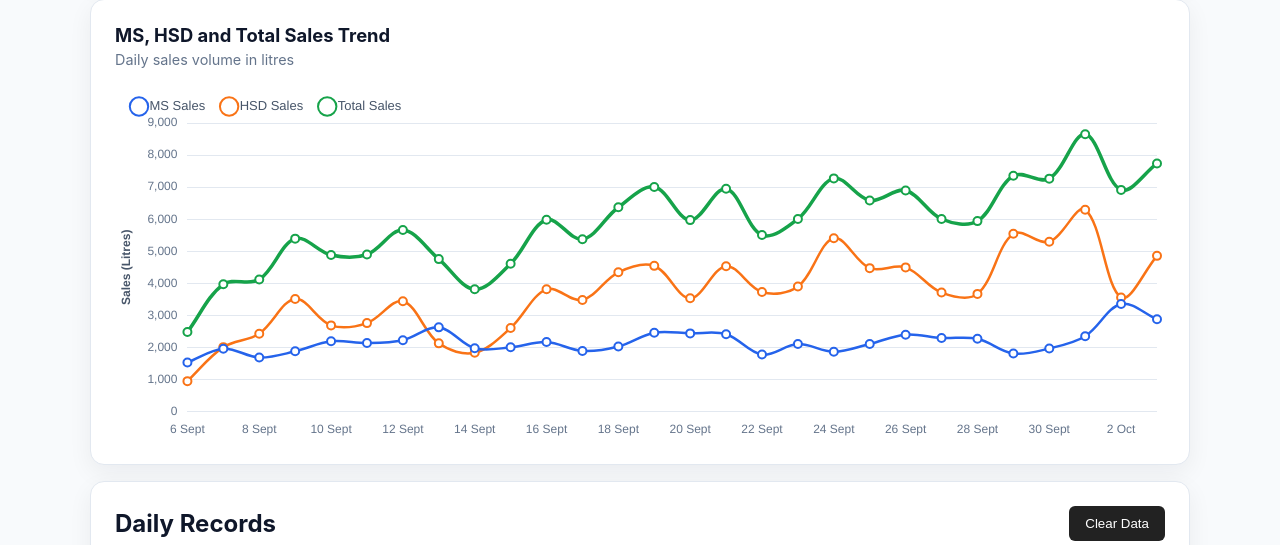
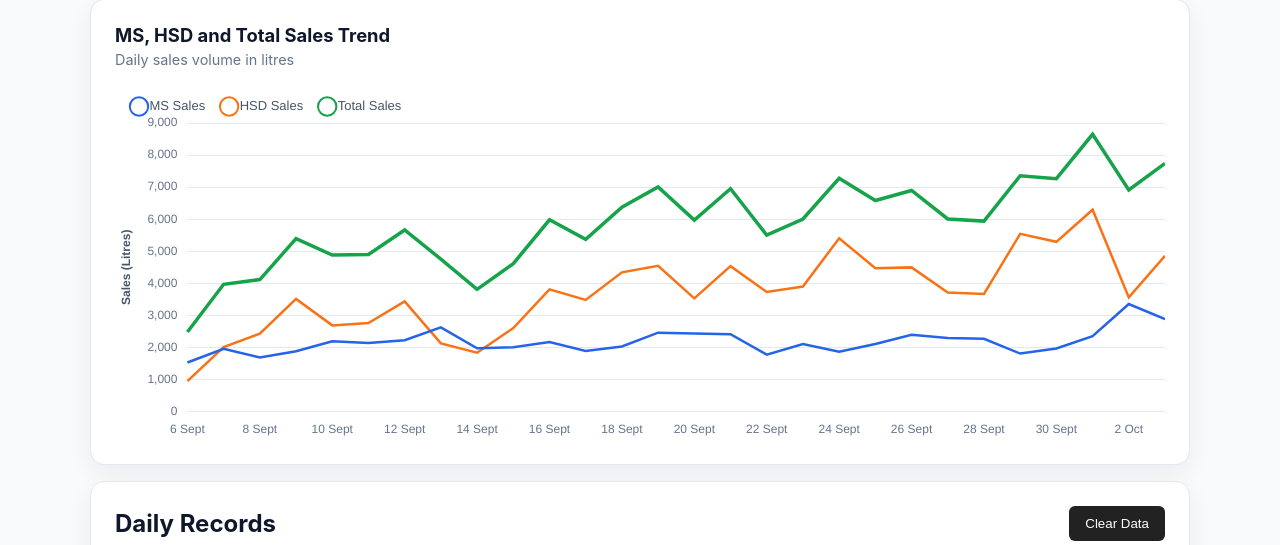
Before and after one commit to shettyvarshaa/TrendAnalysisBot, a Flask app: page / in a window 1280 px wide. Shown: the part 426-971 px from the top of the page. Run offline with Flask 3, Linux system fonts and the light colour scheme.

Commit message:
made the graph pointy

```diff
--- a/static/dashboard.js
+++ b/static/dashboard.js
@@ -149,6 +149,7 @@ function salesDataset(label, key, color, width) {
         borderWidth: width,
         pointRadius: chartTheme.pointRadius,
         pointHoverRadius: chartTheme.pointHoverRadius,
+        pointHitRadius: 12,
         pointBorderWidth: 2,
         pointBackgroundColor: chartTheme.point,
         pointHoverBackgroundColor: color,
--- a/static/styles.css
+++ b/static/styles.css
@@ -15,9 +15,9 @@
     --chart-height: 360px;
     --chart-line-width: 2.5;
     --chart-total-line-width: 3.5;
-    --chart-point-radius: 4;
-    --chart-point-hover-radius: 6;
-    --chart-line-tension: 0.35;
+    --chart-point-radius: 0;
+    --chart-point-hover-radius: 0;
+    --chart-line-tension: 0;
 }
 
 body {
```
